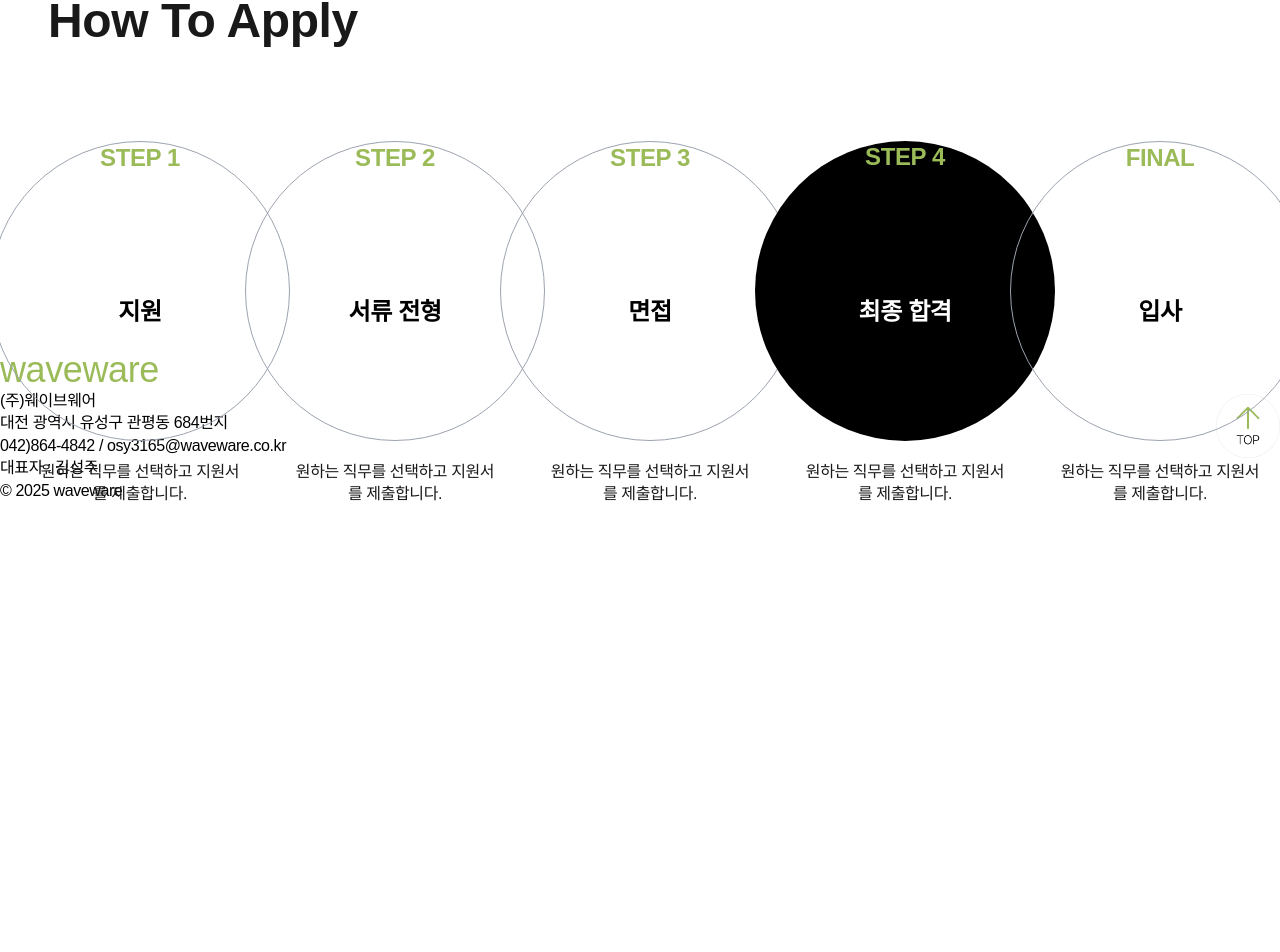
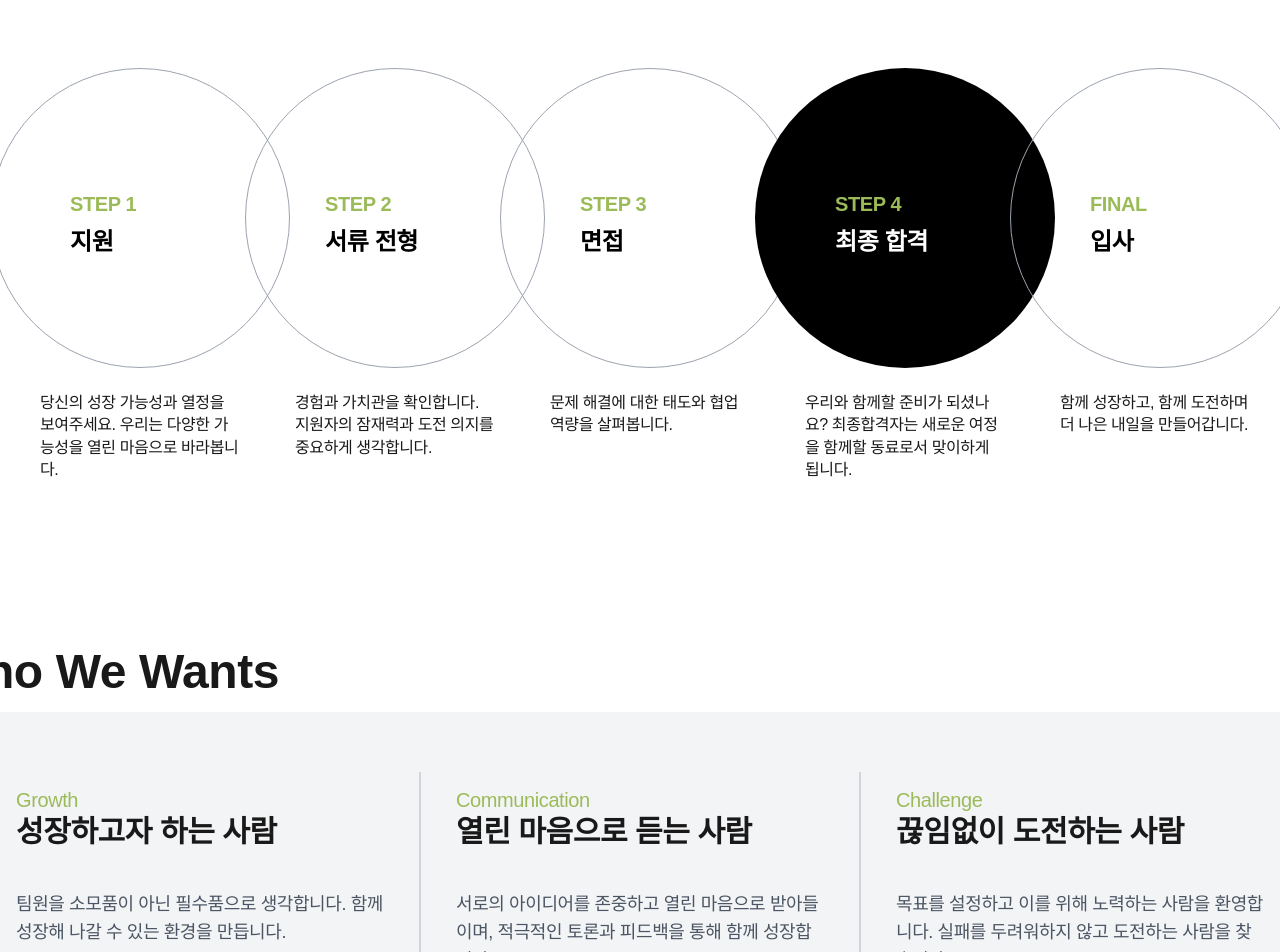
Before and after one commit to YongMinMax/waveware, a Next.js app: page /career in a window 1280 px wide. Shown: the part 506-1458 px from the top of the page. Before the commit the page ends 1064 px from the top, so only its background shows below. Built offline with nearby package versions, Linux system fonts and the light colour scheme; a web font is replaced by a local one.

Commit message:
2025.04.02. KYE

```diff
--- /dev/null
+++ b/src/kwon/career/Requirements.js
@@ -0,0 +1,11 @@
+import React from "react";
+
+export default function Requirements({requirements }) {
+    return(
+        <div className="w-[400px] h-[500px] flex flex-col mt-12 px-4">
+            <p className="text-primary text-xl">{requirements.eng}</p>
+            <p className="text-3xl font-semibold pb-10">{requirements.kor}</p>
+            <p className="text-gray-600 text-lg">{requirements.description}</p>
+        </div>
+    )
+}
--- a/src/kwon/career/process_component.js
+++ b/src/kwon/career/process_component.js
@@ -2,23 +2,23 @@ import React from 'react';
 
 export default function ProcessComponent({ step, title, description, isHighlighted }) {
     return (
-        <div className="flex flex-col items-center gap-5">
-
+        <div className="flex flex-col items-center gap-6">
             <div className={`w-[300px] h-[300px] rounded-full flex flex-col justify-center items-center transition-all duration-300
                 ${isHighlighted ? 'bg-black border-none' : 'bg-transparent border border-gray-400'}`}>
-                <div className={`h-[150px] text-2xl font-bold mb-2.5 transition-colors duration-300 text-primary`}>
+
+                <div className={`w-[140px] h-[150px] flex flex-col justify-end text-xl font-bold transition-colors duration-300 text-primary`}>
                     {step}
                 </div>
-                <h3 className={`h-[150px] text-2xl font-bold m-0 transition-colors duration-300
+
+                <h3 className={`w-[140px] h-[150px] text-2xl font-bold pt-2 transition-colors duration-300
                     ${isHighlighted ? 'text-white' : 'text-black'}`}>
                     {title}
                 </h3>
+
             </div>
-
-            <p className="text-base leading-[1.4] text-center m-0 max-w-[200px]">
+            <p className="text-base leading-[1.4] text-left m-0 max-w-[200px]">
                 {description}
             </p>
-
         </div>
     );
 }
--- a/src/pages/career.js
+++ b/src/pages/career.js
@@ -1,30 +1,107 @@
 import MenuHeader from "../kwon/components/menuheader";
 import ProcessComponent from "../kwon/career/process_component";
+import Requirements from "../kwon/career/Requirements";
 export default function Career() {
+
+    const processes = {
+        1:{
+            step: "STEP 1",
+            title: "지원",
+            description: "당신의 성장 가능성과 열정을 보여주세요. 우리는 다양한 가능성을 열린 마음으로 바라봅니다.",
+            isHighlighted: false
+        },
+        2: {
+            step: "STEP 2",
+            title: "서류 전형",
+            description: "경험과 가치관을 확인합니다. 지원자의 잠재력과 도전 의지를 중요하게 생각합니다.",
+            isHighlighted: false
+        },
+        3: {
+            step: "STEP 3",
+            title: "면접",
+            description: "문제 해결에 대한 태도와 협업 역량을 살펴봅니다.",
+            isHighlighted: false
+        },
+        4: {
+            step: "STEP 4",
+            title: "최종 합격",
+            description: "우리와 함께할 준비가 되셨나요? 최종합격자는 새로운 여정을 함께할 동료로서 맞이하게 됩니다.",
+            isHighlighted: true
+        },
+        5: {
+            step: "FINAL",
+            title: "입사",
+            description: "함께 성장하고, 함께 도전하며 더 나은 내일을 만들어갑니다.",
+            isHighlighted: false
+        }
+    }
+
+    const requirements = {
+    1: {
+        eng: "Growth",
+        kor: "성장하고자 하는 사람",
+        description:
+        "팀원을 소모품이 아닌 필수품으로 생각합니다. 함께 성장해 나갈 수 있는 환경을 만듭니다.",
+        },
+    2: {
+        eng: "Communication",
+        kor: "열린 마음으로 듣는 사람",
+        description:
+        "서로의 아이디어를 존중하고 열린 마음으로 받아들이며, 적극적인 토론과 피드백을 통해 함께 성장합니다.",
+        },
+    3: {
+        eng: "Challenge",
+        kor: "끊임없이 도전하는 사람",
+        description:
+        "목표를 설정하고 이를 위해 노력하는 사람을 환영합니다. 실패를 두려워하지 않고 도전하는 사람을 찾습니다.",
+    }
+}
+
     return (
         <main className="min-h-screen flex flex-col items-center justify-center">
 
             <MenuHeader title={"Career"} description={"사람의 성장이 회사의 성장이라고 믿습니다."}/>
 
-            <span className="w-full px-12 pt-32 pb-4 text-5xl font-semibold text-left">How To Apply</span>
+            <span className="w-[1400px] pt-32 pb-4 text-5xl font-bold text-left">Recruitment Process</span>
 
-            <div className="w-[1300px] flex relative my-20">
+            <div className="w-[1300px] h-[500px] flex relative my-20">
                 <div className="absolute left-0">
-                    <ProcessComponent step={"STEP 1"} title={"지원"} description={"원하는 직무를 선택하고 지원서를 제출합니다."} isHighlighted={false} />
+                    <ProcessComponent step={"STEP 1"} title={"지원"}
+                                      description={"당신의 성장 가능성과 열정을 보여주세요. 우리는 다양한 가능성을 열린 마음으로 바라봅니다."}
+                                      isHighlighted={false}/>
                 </div>
                 <div className="absolute left-[255px]">
-                    <ProcessComponent step={"STEP 2"} title={"서류 전형"} description={"원하는 직무를 선택하고 지원서를 제출합니다."} isHighlighted={false} />
+                    <ProcessComponent step={"STEP 2"} title={"서류 전형"}
+                                      description={"경험과 가치관을 확인합니다. 지원자의 잠재력과 도전 의지를 중요하게 생각합니다."}
+                                      isHighlighted={false}/>
                 </div>
                 <div className="absolute left-[510px]">
-                    <ProcessComponent step={"STEP 3"} title={"면접"} description={"원하는 직무를 선택하고 지원서를 제출합니다."} isHighlighted={false} />
+                    <ProcessComponent step={"STEP 3"} title={"면접"} description={"문제 해결에 대한 태도와 협업 역량을 살펴봅니다."}
+                                      isHighlighted={false}/>
                 </div>
                 <div className="absolute left-[765px]">
-                    <ProcessComponent step={"STEP 4"} title={"최종 합격"} description={"원하는 직무를 선택하고 지원서를 제출합니다."} isHighlighted={true} />
+                    <ProcessComponent step={"STEP 4"} title={"최종 합격"}
+                                      description={"우리와 함께할 준비가 되셨나요? 최종합격자는 새로운 여정을 함께할 동료로서 맞이하게 됩니다."}
+                                      isHighlighted={true}/>
                 </div>
                 <div className="absolute left-[1020px]">
-                    <ProcessComponent step={"FINAL"} title={"입사"} description={"원하는 직무를 선택하고 지원서를 제출합니다."} isHighlighted={false} />
+                    <ProcessComponent step={"FINAL"} title={"입사"} description={"함께 성장하고, 함께 도전하며 더 나은 내일을 만들어갑니다."}
+                                      isHighlighted={false}/>
                 </div>
             </div>
+
+            <span className="w-[1400px] pb-4 text-5xl font-bold text-left">Who We Wants</span>
+            <section className="w-full h-[600px] bg-gray-100 flex justify-center">
+                <div className="w-[1400px] h-full flex justify-between items-center">
+                    <Requirements requirements={requirements[1]}/>
+                    <div className="w-[1.5px] h-[80%] bg-gray-300"></div>
+                    <Requirements requirements={requirements[2]}/>
+                    <div className="w-[1.5px] h-[80%] bg-gray-300"></div>
+                    <Requirements requirements={requirements[3]}/>
+                </div>
+            </section>
+
+
 
         </main>
     );
```
Also changed, not shown: src/kwon/history/year.js (added).
